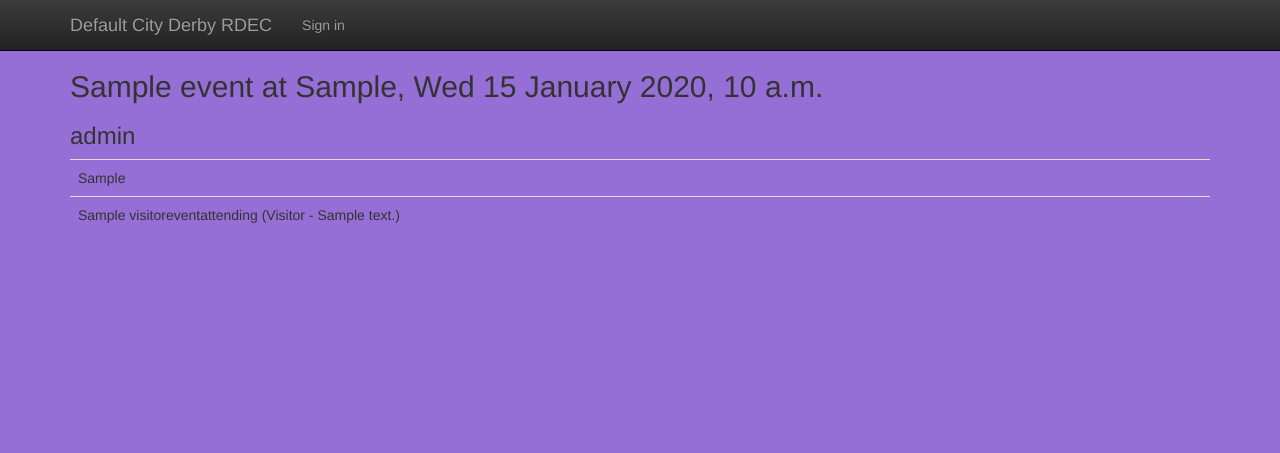
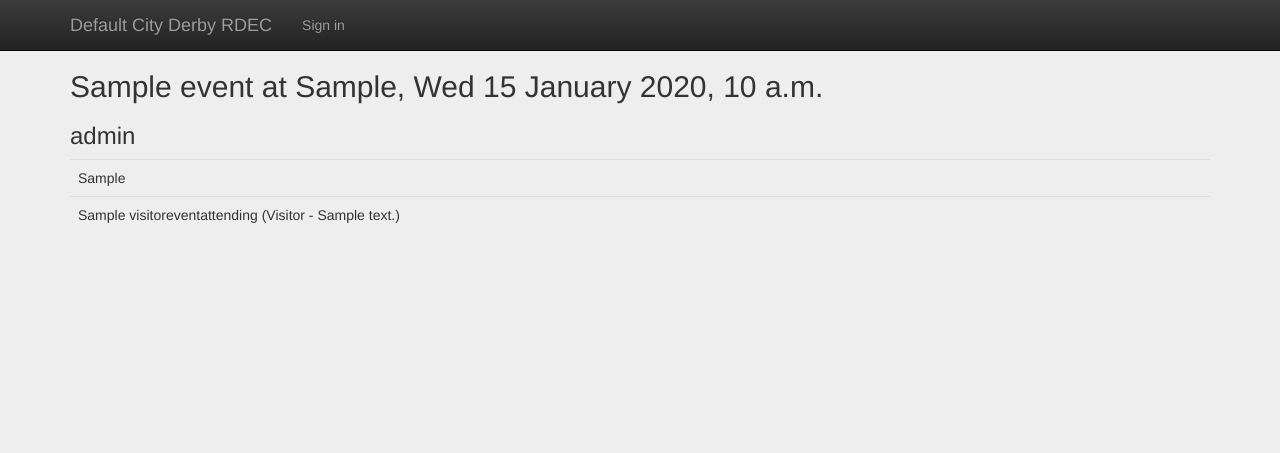
Before and after one commit to leepgent/rdec, a Django app: a page that uses rdec/templates/rdec/root.html in a window 1280 px wide. Shown: the top 453 px of the page. Run offline with Django 3.2, Linux system fonts and the light colour scheme; tables that the repository leaves empty hold one stand-in row (values such as "Sample post"); parts of the project's set-up code (start-up, migrations or seed data) failed here and were passed over; some libraries are stand-ins or nearby versions.

Commit message:
Revert "Made background colour a lovely Harlots purple."
This reverts commit a00edcbddc8ddb554ac8d4ef842ca888f928e22c.

```diff
--- a/rdec/templates/rdec/root.html
+++ b/rdec/templates/rdec/root.html
@@ -22,7 +22,7 @@
     <style type="text/css">
         body {
             padding-top: 50px;
-            background: #966FD6;
+            background: #eee;
         }
     </style>
 </head>
```
